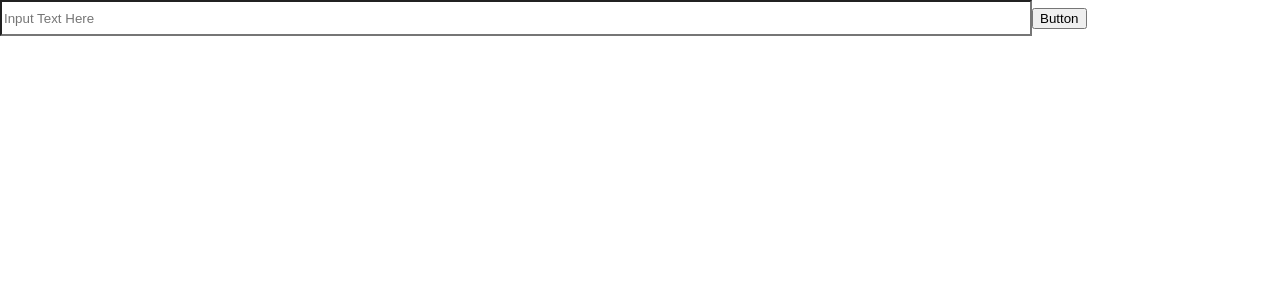
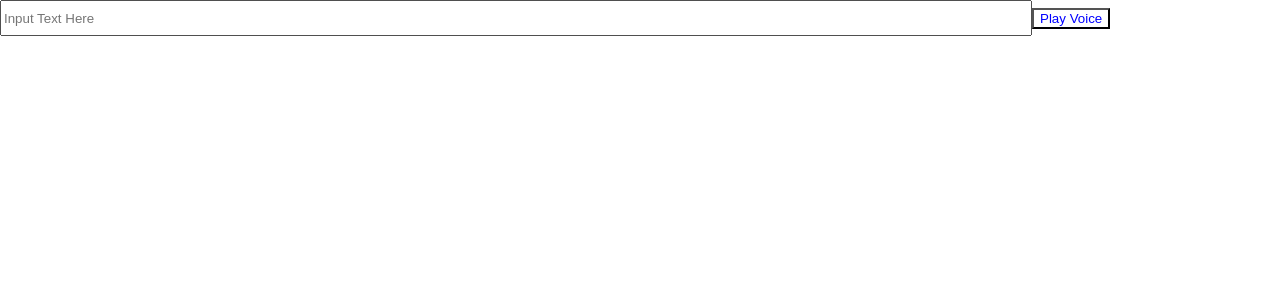
Before and after one commit to JimmyKuangg/text-to-speech, a React (Create React App) app: page / in a window 1280 px wide. Shown: the top 300 px of the page. Built offline with nearby package versions, Linux system fonts and the light colour scheme.

Commit message:
Added onChange for Input.tsx; Added onClick for Button; Addded state to Input and Button on App.jsx

```diff
--- a/src/App.js
+++ b/src/App.js
@@ -5,6 +5,7 @@ import Button from './components/Button';
 
 function App() {
   const [speaker, setSpeaker] = useState(null);
+  const [text, setText] = useState('');
   useEffect(() => {
     setSpeaker(new Speaker());
   }, []);
@@ -13,17 +14,25 @@ function App() {
   return (
     <>
       <Input
+        onChange={(e) => {
+          speaker.changeMessage(e.target.value);
+          setText(e.target.value);
+        }}
         placeholder="Input Text Here"
+        value={text}
         css={`
           height: 30px;
           width: 80vw;
         `}
-        color="white"
       />
       <Button
         onClick={() => {
-          console.log('hello');
+          speaker.speak();
         }}
+        text="Play Voice"
+        css={`
+          color: blue;
+        `}
       />
     </>
   );
--- a/src/components/Button.tsx
+++ b/src/components/Button.tsx
@@ -2,20 +2,26 @@ import React, { FunctionComponent } from 'react';
 import styled from 'styled-components';
 
 interface IButton {
-  onClick: (e: React.MouseEvent<HTMLButtonElement>) => {};
+  onClick: (e: React.MouseEvent<HTMLButtonElement>) => void;
   css?: string;
   text?: string;
 }
 
 const StyledButton = styled.button`
-  text: ${(props: Partial<IButton>) => props.text || 'Button'};
-  ${(props: Partial<IButton>) => props.css || ''}
+  background-color: white;
+  transition: background 0.25s ease;
+  &:hover {
+    background-color: lightblue;
+  }
+  ${(props: Partial<IButton>) => props.css || ''};
 `;
 
-const Button: FunctionComponent<IButton> = ({ onClick, text }) => {
+const Button: FunctionComponent<IButton> = ({ css, onClick, text }) => {
   return (
     <>
-      <StyledButton onClick={onClick}>{text || 'Button'}</StyledButton>
+      <StyledButton onClick={onClick} css={css}>
+        {text || 'Button'}
+      </StyledButton>
     </>
   );
 };
--- a/src/components/Input.tsx
+++ b/src/components/Input.tsx
@@ -4,24 +4,21 @@ import styled from 'styled-components';
 interface IInput {
   placeholder?: string;
   css?: string;
-  // onChange?: (e: React.ChangeEvent<HTMLInputElement>) => {};
+  onChange?: (e: React.ChangeEvent<HTMLInputElement>) => void;
   value?: string;
-  color?: string;
 }
 
 const StyledInput = styled.input`
-  background-color: ${(props: Partial<IInput>) => props.color || 'inherit'};
   ${(props: Partial<IInput>) => props.css || ''};
 `;
 
 const Input: FunctionComponent<IInput> = ({
   placeholder,
   css,
-  // onChange,
-  value = '',
-  color,
+  onChange,
+  value,
 }) => {
-  const [text, setText] = useState(value);
+  const [text, setText] = useState('');
   const defaultOnChange = (e: React.ChangeEvent<HTMLInputElement>) => {
     setText(e.target.value);
   };
@@ -31,9 +28,8 @@ const Input: FunctionComponent<IInput> = ({
         type="text"
         placeholder={placeholder}
         css={css}
-        onChange={defaultOnChange}
-        value={text}
-        color={color}
+        onChange={onChange || defaultOnChange}
+        value={value || text}
       />
     </>
   );
```
